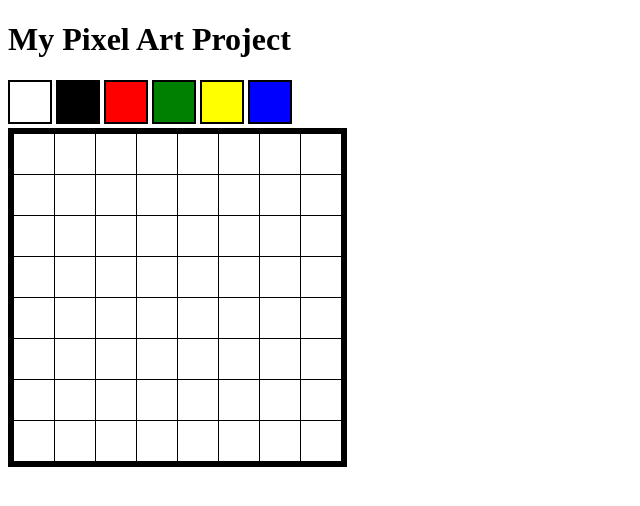
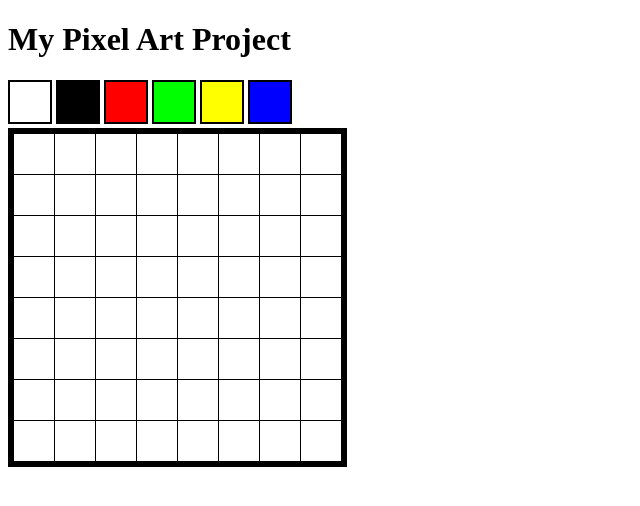
Before and after one commit to RCHS-Programming/unit4-ch1-pixelart-B-Dawgsoccer05, a plain HTML site: page resources/index.html in a window 1280 px wide. Shown: the whole page, without its empty margins (0-640 px from the left). Drawn offline with Linux system fonts and the light colour scheme.

Commit message:
Finished Pixel Project

```diff
--- a/resources/index.html
+++ b/resources/index.html
@@ -11,7 +11,7 @@
 	<div class="pen" style="background-color: white;" onclick="setPenColor('white')"></div>
 	<div class="pen" style="background-color: black;" onclick="setPenColor('black')"></div>
 	<div class="pen" style="background-color: red;" onclick="setPenColor('red')"></div>
-	<div class="pen" style="background-color: green;" onclick="setPenColor('green')"></div>
+	<div class="pen" style="background-color: rgb(0, 255, 0);" onclick="setPenColor('green')"></div>
 	<div class="pen" style="background-color: yellow;" onclick="setPenColor('yellow')"></div>
 	<div class="pen" style="background-color: blue;" onclick="setPenColor('blue')"></div>
 </div>
```
